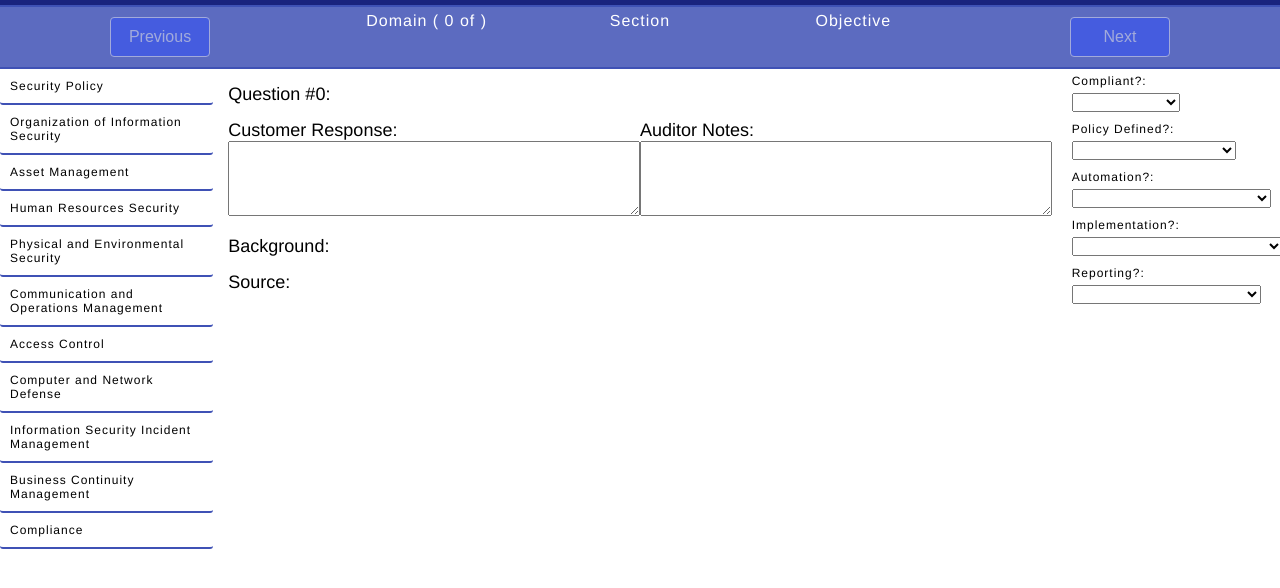
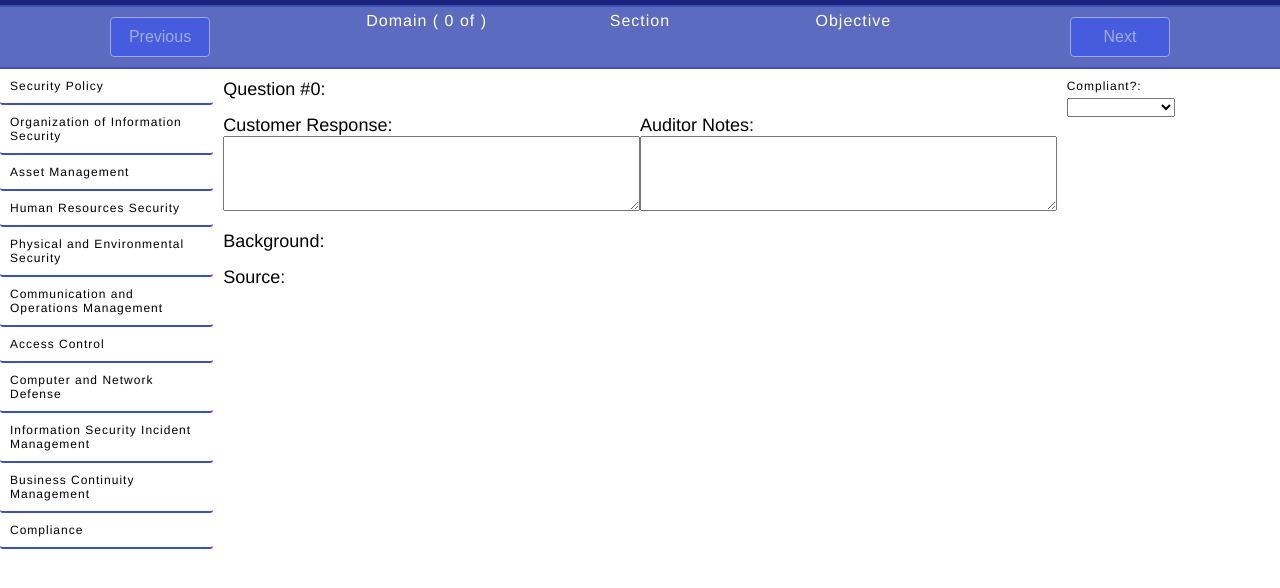
Before and after one commit to CriteraGroup/cgapp, an Electron app: page src/home/index.html in a window 1280 px wide. Shown: the part 68-656 px from the top of the page. Drawn offline with nearby package versions, Linux system fonts and the light colour scheme; some packages are replaced by stand-ins of ours; no server answers.

Commit message:
folterung(enhancement): Add option for compliant dropdown

```diff
--- a/resources/answer-list.json
+++ b/resources/answer-list.json
@@ -1,5 +1,6 @@
 [
     { "id": 0, "text": "Yes" },
+    { "id": 5, "text": "Partial" },
     { "id": 1, "text": "No" },
     { "id": 2, "text": "Not Applicable" },
     { "id": 3, "text": "Not Reviewed" }
--- a/src/client/app.js
+++ b/src/client/app.js
@@ -43,6 +43,7 @@ function createMainController(ipc, store) {
   main.automation = automationStatusValues; // TODO: Need dropdown
   main.canGoNext = canGoNext;
   main.canGoPrevious = canGoPrevious;
+  main.isCompliant = isCompliant;
   main.domains = domains;
   main.exit = exit;
   main.getTrueQuestionNumber = getTrueQuestionNumber;
@@ -121,6 +122,14 @@ function createMainController(ipc, store) {
         updateQuestion();
       }
     }
+  }
+
+  function isCompliant() {
+    if(typeof main.current !== 'undefined' && typeof main.current.answer !== 'undefined') {
+      return main.current.answer.id === 0 || main.current.answer.id === 5;
+    }
+
+    return false;
   }
 
   function next() {
--- a/src/home/index.html
+++ b/src/home/index.html
@@ -95,25 +95,25 @@
           <select data-ng-options="answer.text for answer in main.answers track by answer.id" data-ng-model="main.current.answer"></select>
         </span>
       </choice-item>
-      <choice-item>
+      <choice-item data-ng-show="main.isCompliant()">
         <choice-label>Policy Defined?:</choice-label>
         <span class="policy-defined">
           <select data-ng-options="policy.text for policy in main.policyDefined track by policy.id" data-ng-model="main.current['policy defined']"></select>
         </span>
       </choice-item>
-      <choice-item>
+      <choice-item data-ng-show="main.isCompliant()">
         <choice-label>Automation?:</choice-label>
         <span class="automation">
           <select data-ng-options="automationOption.text for automationOption in main.automation track by automationOption.id" data-ng-model="main.current['control automated or technically enforced']"></select>
         </span>
       </choice-item>
-      <choice-item>
+      <choice-item data-ng-show="main.isCompliant()">
         <choice-label>Implementation?:</choice-label>
         <span class="implementation">
           <select data-ng-options="implementationOption.text for implementationOption in main.implementation track by implementationOption.id" data-ng-model="main.current['control implemented']"></select>
         </span>
       </choice-item>
-      <choice-item>
+      <choice-item data-ng-show="main.isCompliant()">
         <choice-label>Reporting?:</choice-label>
         <span class="reporting">
           <select data-ng-options="reportingOption.text for reportingOption in main.reporting track by reportingOption.id" data-ng-model="main.current['control reported to business']"></select>
--- a/src/main.scss
+++ b/src/main.scss
@@ -100,7 +100,7 @@ body {
   @include container;
   @include span(8 at 3);
 
-  padding: 15px;
+  padding: 10px;
 }
 
 .row-section {
@@ -273,7 +273,8 @@ choice-menu {
     @include container;
     @include span(12);
 
-    padding: 5px;
+    padding: 10px;
+    padding-left: 0;
 
     choice-label {
       @include span(12);
```
Also changed, not shown: src/styles/main.css, 1 other file.
